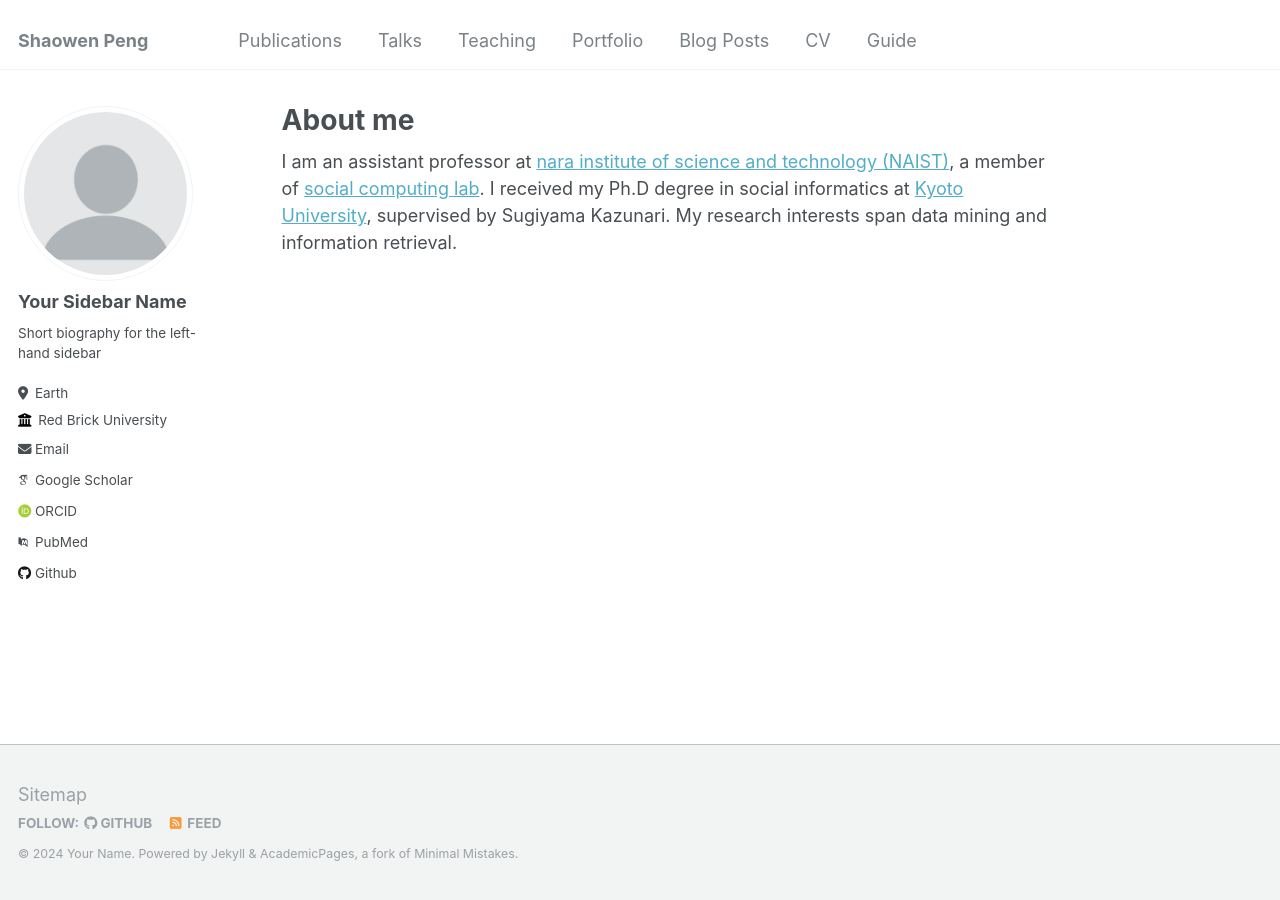
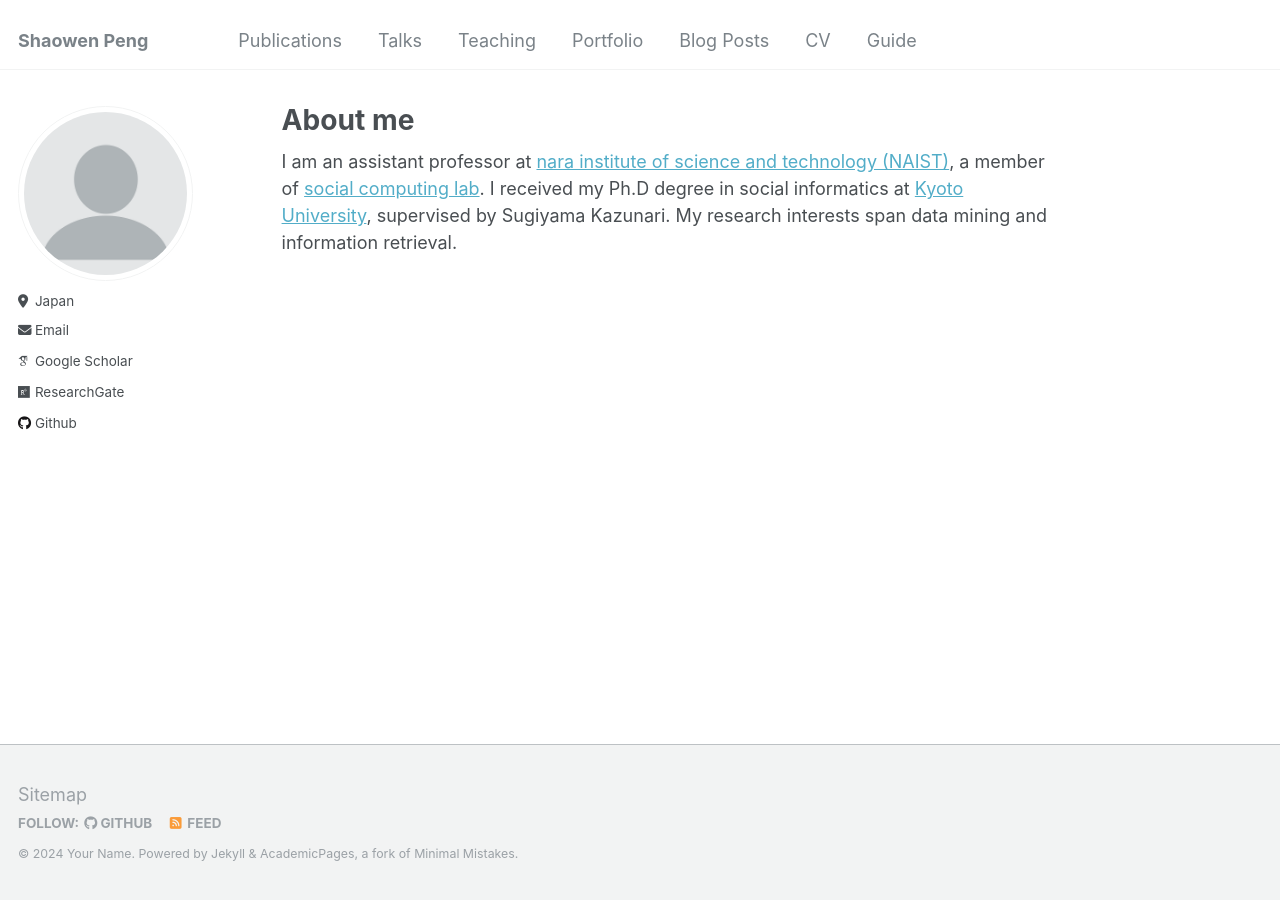
Before and after one commit to tanatosuu/tanatosuu.github.io, a Jekyll site: the page built from _pages/about.md, in a window 1280 px wide. Built offline with Jekyll 4.4.1, drawn with Linux system fonts in a browser that asks for light colours; some web fonts are replaced; part of the change alters nothing that is shown.

Commit message:
Update _config.yml

```diff
--- a/_config.yml
+++ b/_config.yml
@@ -21,32 +21,16 @@ url                      : https://tanatosuu.github.io # the base hostname & pro
 author:
   # Biographic information
   avatar           : "profile.png"
-  name             : "Your Sidebar Name"
-  pronouns         : # example: "she/her"
-  bio              : "Short biography for the left-hand sidebar"
-  location         : "Earth"
-  employer         : "Red Brick University"
-  uri              : # URL
-  email            : "none@example.org"
+  location         : "Japan"
+  email            : "tanatosu@foxmail.com"
 
   # Academic websites
-  arxiv            : # URL - Update with the correct link to your profile
-  googlescholar    : "https://scholar.google.com/citations?user=PS_CX0AAAAAJ"
-  impactstory      : # URL
-  orcid            : "http://orcid.org/yourorcidurl"
-  semantic         : # URL
-  pubmed           : "https://www.ncbi.nlm.nih.gov/pubmed/?term=john+snow"
-  researchgate     : # URL
+  googlescholar    : "https://scholar.google.com"
+  researchgate     : "https://www.researchgate.net/profile/Shaowen-Peng-2"
 
   # Repositories and software development
-  bitbucket        : # Username - Update with your username on the site
-  codepen          : # Username
-  dribbble         : # Username
-  github           : "academicpages"
-  kaggle           : # Username
-  stackoverflow    : # User number or user number and name (i.e., use "1" or "1/jeff-atwood")
+  github           : "tanatosuu"
 
-  # Social media
 
 
 
```
